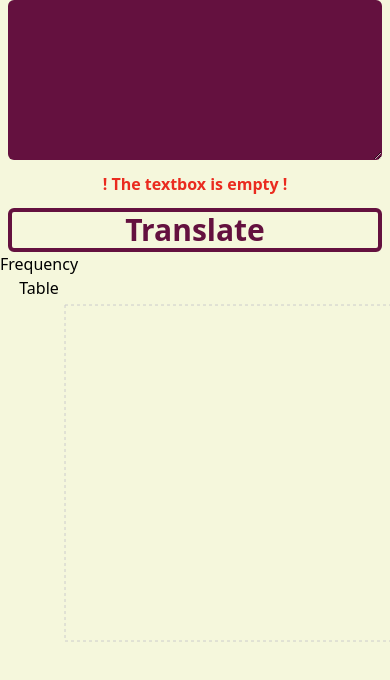
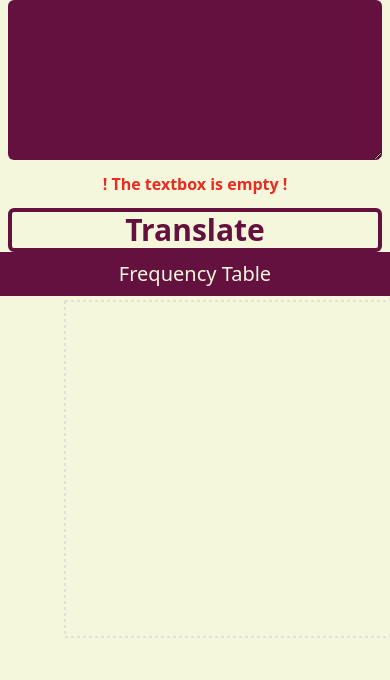
Before and after one commit to SEPOTOM/word-frequency, a React (Vite) app: page / in a window 390 px wide. Shown: the top 680 px of the page. Built offline with nearby package versions, Linux system fonts and the light colour scheme.

Commit message:
feat(FrequencyTable): add styles for mobiles

```diff
--- a/src/components/FrequencyTable/FrequencyTable.tsx
+++ b/src/components/FrequencyTable/FrequencyTable.tsx
@@ -1,17 +1,31 @@
 import { FC } from 'react';
+
+import clsx from 'clsx';
 
 import { FrequencyTableProps } from './types';
 
 const FrequencyTable: FC<FrequencyTableProps> = ({ frequencyData }) => (
-  <table>
-    <caption>Frequency Table</caption>
+  <table className="container border-b-2 border-main bg-inherit">
+    <caption className="bg-main py-2 text-xl text-secondary">
+      Frequency Table
+    </caption>
     <tbody>
-      {frequencyData.map(({ entity, repetitionsAmount }) => (
-        <tr key={`${entity}${repetitionsAmount}`}>
-          <td>{entity}</td>
-          <td>{repetitionsAmount}</td>
-        </tr>
-      ))}
+      {frequencyData.map(({ entity, repetitionsAmount }, index) => {
+        const isEven = index % 2 === 0;
+
+        return (
+          <tr
+            key={`${entity}${repetitionsAmount}`}
+            className={clsx(
+              'text-lg',
+              isEven ? 'bg-inherit text-main' : 'bg-main text-secondary',
+            )}
+          >
+            <td className="px-2 py-1">{entity}</td>
+            <td className="px-2 py-1 font-bold">{repetitionsAmount}</td>
+          </tr>
+        );
+      })}
     </tbody>
   </table>
 );
```
